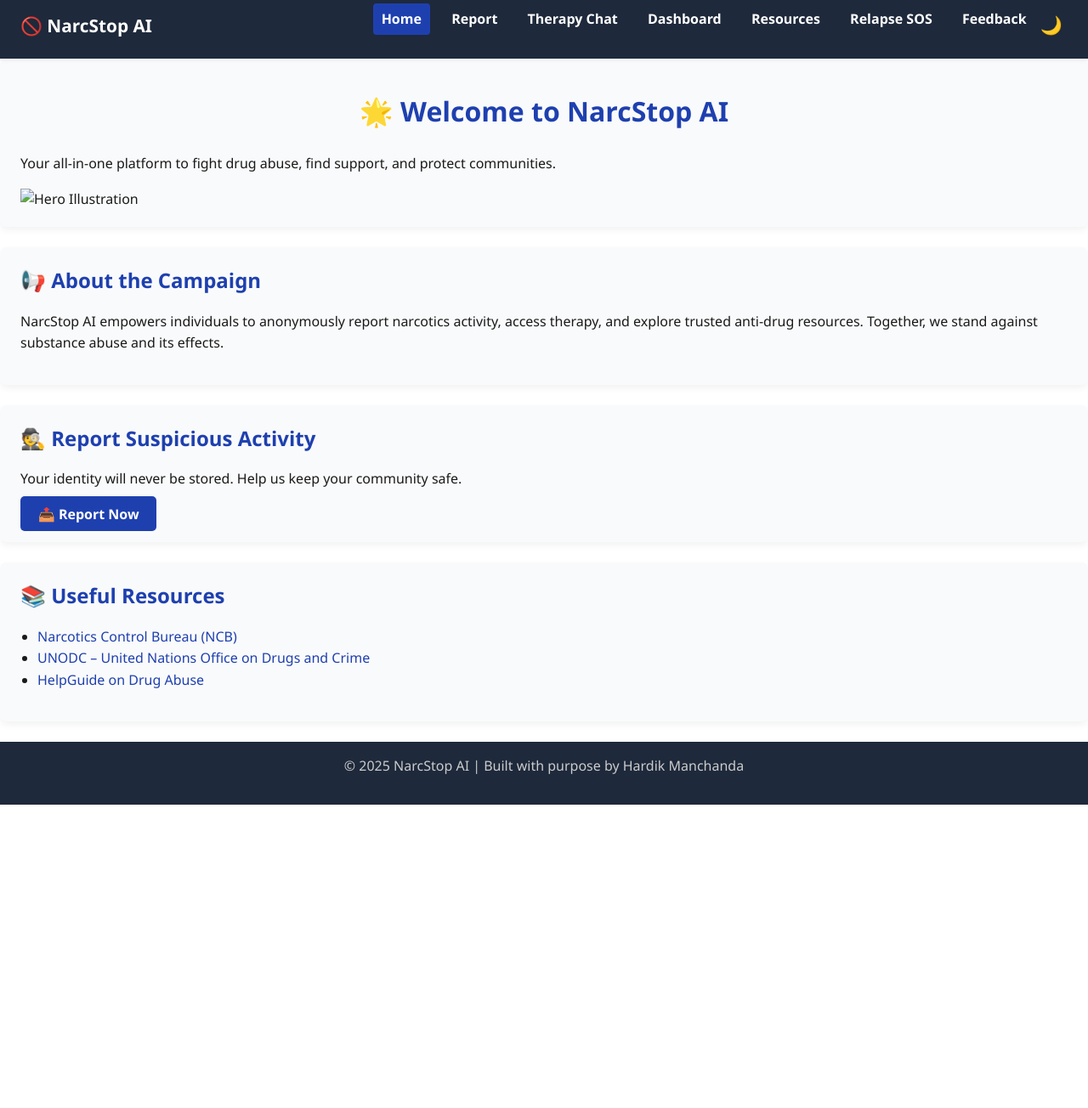
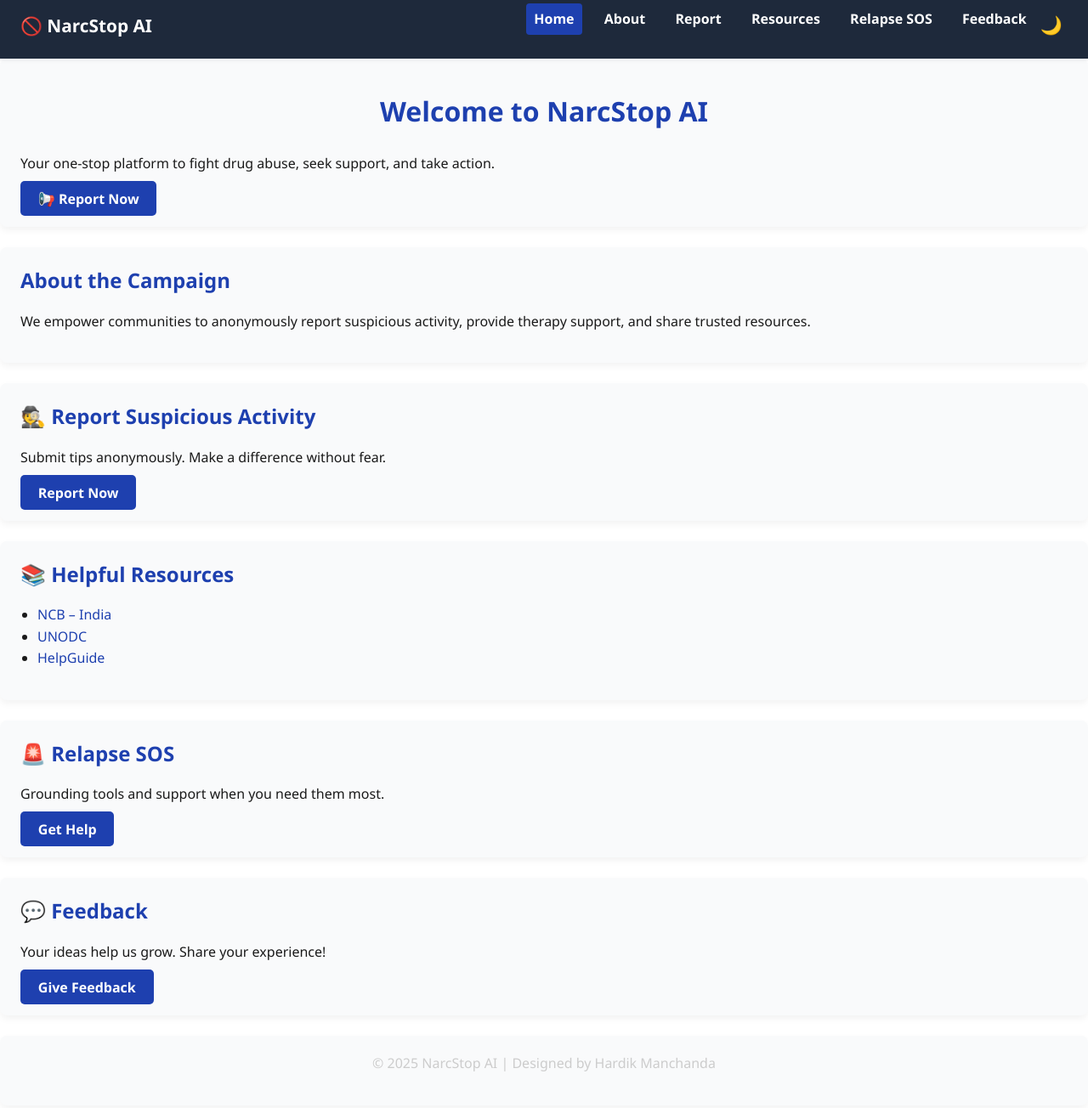
Before and after one commit to Hardikm9/Anti-Narcotics, a plain HTML site: page index.html in a window 1280 px wide. Shown: the part 8-1312 px from the top of the page at 85% size. Before the commit the page ends 955 px from the top, so only its background shows below. Drawn offline with Linux system fonts and the light colour scheme.

Commit message:
Update index.html

```diff
--- a/index.html
+++ b/index.html
@@ -2,84 +2,71 @@
 <html lang="en">
 <head>
   <meta charset="UTF-8" />
-  <meta name="viewport" content="width=device-width, initial-scale=1.0"/>
-  <title>NarcStop AI – Anti-Narcotics Campaign</title>
+  <meta name="viewport" content="width=device-width, initial-scale=1.0" />
+  <title>NarcStop AI – Anti-Narcotics</title>
   <link rel="stylesheet" href="css/style.css" />
   <link rel="icon" href="assets/images/favicon.ico" type="image/x-icon" />
 </head>
 <body>
-
   <!-- Navbar -->
   <nav class="navbar">
     <div class="logo">🚫 NarcStop AI</div>
     <button class="menu-toggle" aria-label="Toggle menu">☰</button>
     <ul class="nav-links">
-      <li><a href="index.html" class="active">Home</a></li>
-      <li><a href="report.html">Report</a></li>
-      <li><a href="therapy.html">Therapy Chat</a></li>
-      <li><a href="dashboard.html">Dashboard</a></li>
-      <li><a href="resources.html">Resources</a></li>
-      <li><a href="sos.html">Relapse SOS</a></li>
-      <li><a href="feedback.html">Feedback</a></li>
+      <li><a href="#home" class="active">Home</a></li>
+      <li><a href="#about">About</a></li>
+      <li><a href="#report">Report</a></li>
+      <li><a href="#resources">Resources</a></li>
+      <li><a href="#sos">Relapse SOS</a></li>
+      <li><a href="#feedback">Feedback</a></li>
     </ul>
     <button id="darkModeToggle" title="Toggle Dark Mode">🌙</button>
   </nav>
 
-  <!-- Hero Section -->
-  <header class="hero card">
-    <h1>🌟 Welcome to NarcStop AI</h1>
-    <p>Your all-in-one platform to fight drug abuse, find support, and protect communities.</p>
-    <img src="assets/hero-image.png" alt="Hero Illustration" class="hero-image">
-  </header>
+  <main>
+    <section id="home" class="hero card">
+      <h1>Welcome to NarcStop AI</h1>
+      <p>Your one-stop platform to fight drug abuse, seek support, and take action.</p>
+      <a href="#report" class="btn">📢 Report Now</a>
+    </section>
 
-  <!-- About Section -->
-  <section class="card">
-    <h2>📢 About the Campaign</h2>
-    <p>NarcStop AI empowers individuals to anonymously report narcotics activity, access therapy, and explore trusted anti-drug resources. Together, we stand against substance abuse and its effects.</p>
-  </section>
+    <section id="about" class="card">
+      <h2>About the Campaign</h2>
+      <p>We empower communities to anonymously report suspicious activity, provide therapy support, and share trusted resources.</p>
+    </section>
 
-  <!-- CTA Report Section -->
-  <section class="card highlight">
-    <h2>🕵️ Report Suspicious Activity</h2>
-    <p>Your identity will never be stored. Help us keep your community safe.</p>
-    <a href="report.html" class="btn">📤 Report Now</a>
-  </section>
+    <section id="report" class="card highlight">
+      <h2>🕵️ Report Suspicious Activity</h2>
+      <p>Submit tips anonymously. Make a difference without fear.</p>
+      <a href="report.html" class="btn">Report Now</a>
+    </section>
 
-  <!-- Resources Section -->
-  <section class="card">
-    <h2>📚 Useful Resources</h2>
-    <ul>
-      <li><a href="https://www.narcoticsindia.nic.in/" target="_blank">Narcotics Control Bureau (NCB)</a></li>
-      <li><a href="https://www.unodc.org/" target="_blank">UNODC – United Nations Office on Drugs and Crime</a></li>
-      <li><a href="https://www.helpguide.org/articles/addictions/drug-abuse-and-addiction.htm" target="_blank">HelpGuide on Drug Abuse</a></li>
-    </ul>
-  </section>
+    <section id="resources" class="card">
+      <h2>📚 Helpful Resources</h2>
+      <ul>
+        <li><a href="https://www.narcoticsindia.nic.in/" target="_blank">NCB – India</a></li>
+        <li><a href="https://www.unodc.org/" target="_blank">UNODC</a></li>
+        <li><a href="https://www.helpguide.org/articles/addictions/drug-abuse-and-addiction.htm" target="_blank">HelpGuide</a></li>
+      </ul>
+    </section>
 
-  <!-- Footer -->
-  <footer>
-    <p>&copy; 2025 NarcStop AI | Built with purpose by Hardik Manchanda</p>
+    <section id="sos" class="card">
+      <h2>🚨 Relapse SOS</h2>
+      <p>Grounding tools and support when you need them most.</p>
+      <a href="sos.html" class="btn">Get Help</a>
+    </section>
+
+    <section id="feedback" class="card">
+      <h2>💬 Feedback</h2>
+      <p>Your ideas help us grow. Share your experience!</p>
+      <a href="feedback.html" class="btn">Give Feedback</a>
+    </section>
+  </main>
+
+  <footer class="card footer">
+    <p>&copy; 2025 NarcStop AI | Designed by Hardik Manchanda</p>
   </footer>
 
-  <!-- Scripts -->
-  <script>
-    const menuToggle = document.querySelector('.menu-toggle');
-    const navLinks = document.querySelector('.nav-links');
-    menuToggle.addEventListener('click', () => {
-      navLinks.classList.toggle('active');
-    });
-
-    const toggleBtn = document.getElementById("darkModeToggle");
-    if (localStorage.getItem("theme") === "dark") {
-      document.body.classList.add("dark-mode");
-      toggleBtn.textContent = "☀️";
-    }
-
-    toggleBtn.addEventListener("click", () => {
-      document.body.classList.toggle("dark-mode");
-      const isDark = document.body.classList.contains("dark-mode");
-      localStorage.setItem("theme", isDark ? "dark" : "light");
-      toggleBtn.textContent = isDark ? "☀️" : "🌙";
-    });
-  </script>
+  <script src="js/main.js"></script>
 </body>
 </html>
```
